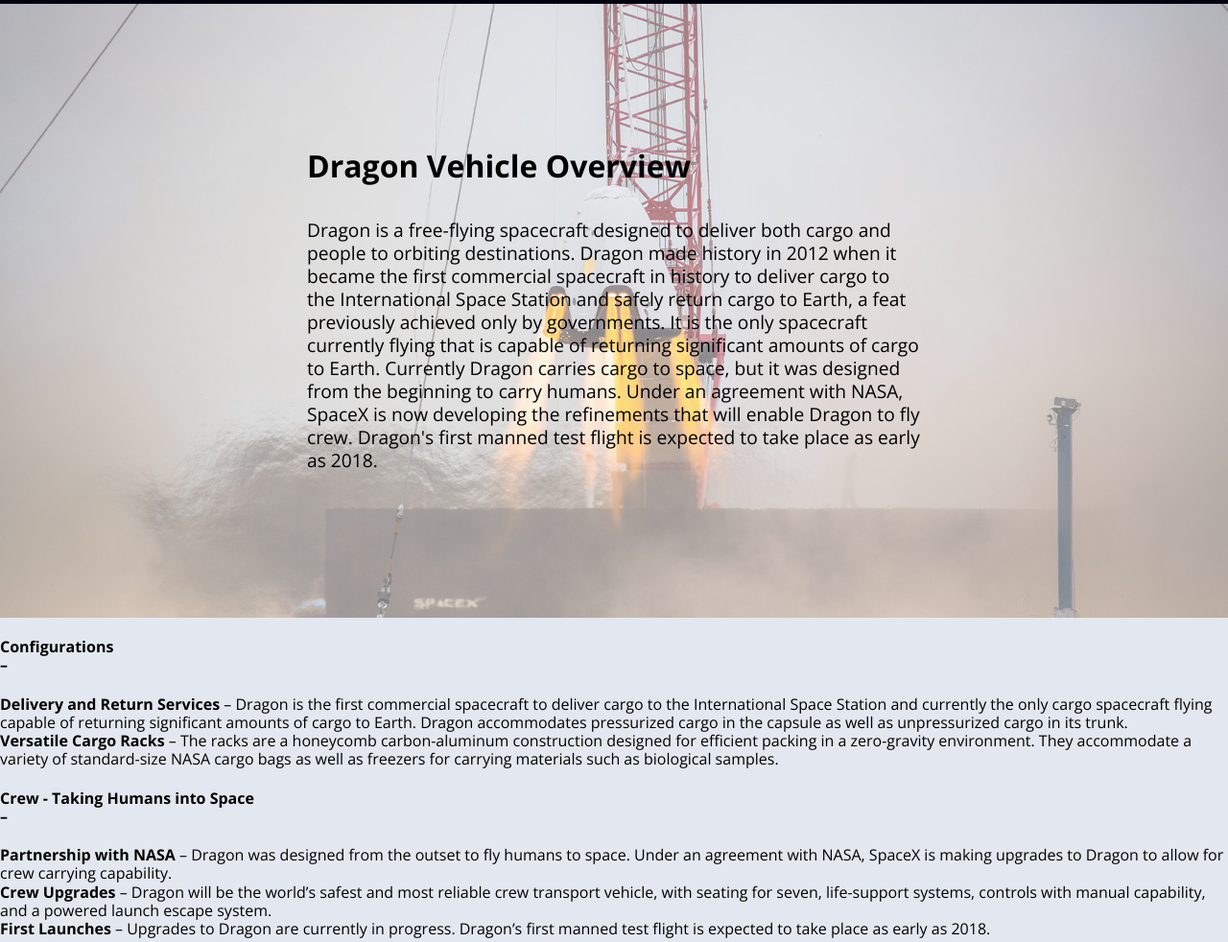
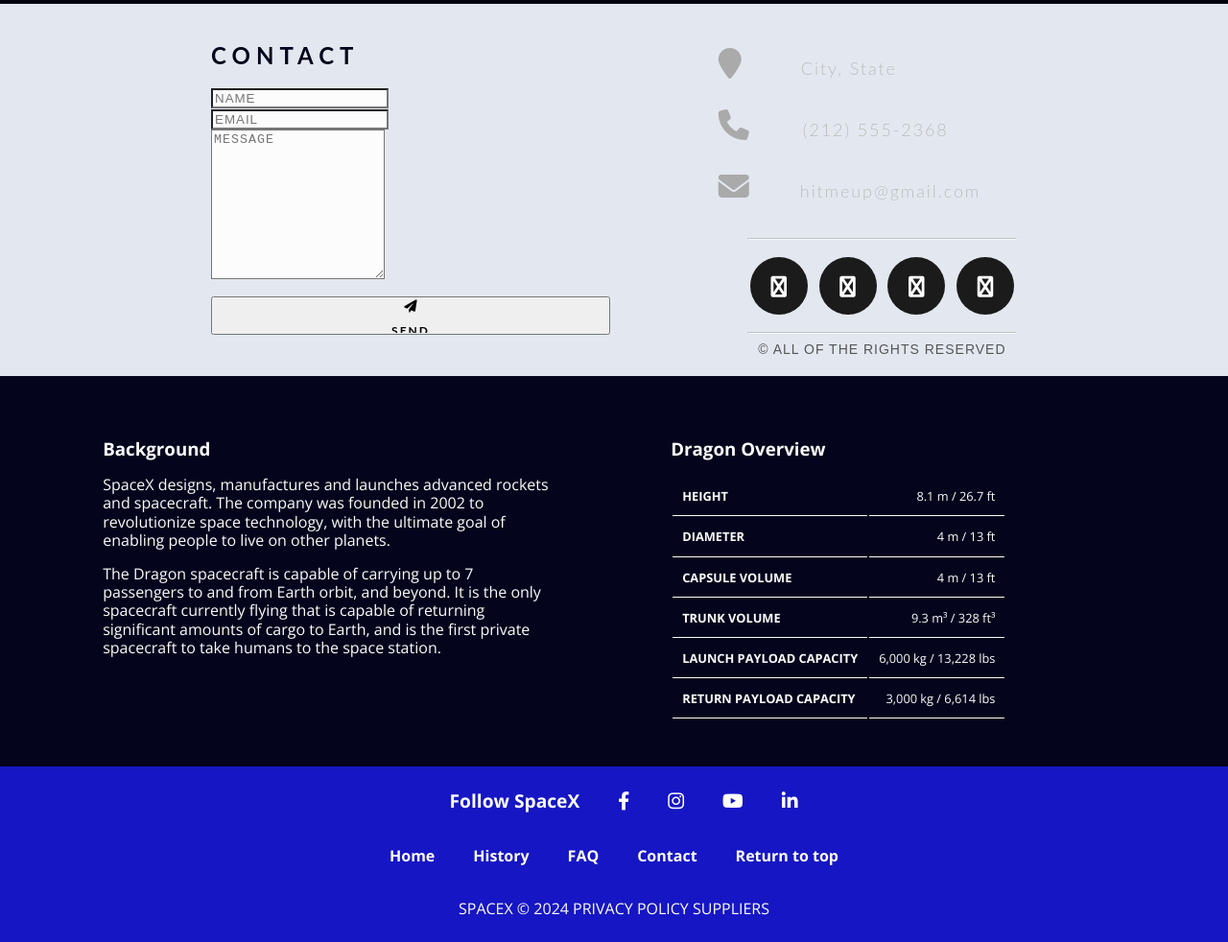
Before and after one commit to emmanuelwestra/IFSC-1310, a plain HTML site: page spacex-dragon/contact.html in a window 1280 px wide. Shown: the part 789-1771 px from the top of the page at 96% size. Drawn offline with nearby package versions, Linux system fonts and the light colour scheme.

Commit message:
Working on contact form

```diff
--- a/spacex-dragon/assets/css/main.css
+++ b/spacex-dragon/assets/css/main.css
@@ -468,6 +468,10 @@ nav[role="navigation-footer"] ul li a:hover {
   background-image: url('../img/space_rainbow.jpg');
 }
 
+#hero-section-contact {
+  background-image: url('../img/dragon_v2_interior.2.jpg')
+}
+
 #hero-section-history h1, #hero-section-history p, #hero-section-faq h1, #hero-section-faq p{
   mix-blend-mode: difference;
 }
@@ -511,6 +515,189 @@ table td {
 
 table td:nth-child(even) {
   text-align: right;
+}
+
+/* ----------
+              Contact Form (Contact Page)
+              Design from "Responsive Contact Form" by Bobby Korec on Codepen.
+              Link: https://codepen.io/bobbykorec/pen/qOGbyr
+---------- */
+
+#contact {
+  width: 100%;
+  height: 100%;
+}
+
+.section-header {
+  font-size: 1.5rem;
+  color: var(--extra-dark-blue);
+  text-transform: uppercase;
+  letter-spacing: 6px;
+}
+
+.contact-wrapper {
+  display: flex;
+  flex-direction: row;
+  justify-content: space-between;
+  margin: 0 auto;
+  padding: 20px;
+  position: relative;
+  max-width: 840px;
+}
+
+/* Left contact page */
+.form-horizontal {
+  /*float: left;*/
+  max-width: 400px;
+  font-family: 'Lato';
+  font-weight: 400;
+}
+
+.form-control,
+textarea {
+  max-width: 400px;
+  background-color: var(--white-color);
+  color: #fff;
+  letter-spacing: 1px;
+}
+
+.send-button {
+  margin-top: 15px;
+  height: 34px;
+  width: 400px;
+  overflow: hidden;
+  transition: all .2s ease-in-out;
+}
+
+.alt-send-button {
+  width: 400px;
+  height: 34px;
+  transition: all .2s ease-in-out;
+}
+
+.send-text {
+  display: block;
+  margin-top: 10px;
+  font: 700 12px 'Lato', sans-serif;
+  letter-spacing: 2px;
+}
+
+.alt-send-button:hover {
+  transform: translate3d(0px, -29px, 0px);
+}
+
+/* Begin Right Contact Page */
+.direct-contact-container {
+  max-width: 400px;
+}
+
+/* Location, Phone, Email Section */
+.contact-list {
+  list-style-type: none;
+  margin-left: -30px;
+  padding-right: 20px;
+}
+
+.list-item {
+  line-height: 4;
+  color: #aaa;
+}
+
+.contact-text {
+  font: 300 18px 'Lato', sans-serif;
+  letter-spacing: 1.9px;
+  color: #bbb;
+}
+
+.place {
+  margin-left: 62px;
+}
+
+.phone {
+  margin-left: 56px;
+}
+
+.gmail {
+  margin-left: 53px;
+}
+
+.contact-text a {
+  color: #bbb;
+  text-decoration: none;
+  transition-duration: 0.2s;
+}
+
+.contact-text a:hover {
+  color: #fff;
+  text-decoration: none;
+}
+
+
+/* Social Media Icons */
+.social-media-list {
+  position: relative;
+  font-size: 22px;
+  text-align: center;
+  width: 100%;
+  margin: 0 auto;
+  padding: 0;
+}
+
+.social-media-list li a {
+  color: #fff;
+}
+
+.social-media-list li {
+  position: relative;
+  display: inline-block;
+  height: 60px;
+  width: 60px;
+  margin: 10px 3px;
+  line-height: 60px;
+  border-radius: 50%;
+  color: #fff;
+  background-color: rgb(27,27,27);
+  cursor: pointer;
+  transition: all .2s ease-in-out;
+}
+
+.social-media-list li:after {
+  content: '';
+  position: absolute;
+  top: 0;
+  left: 0;
+  width: 60px;
+  height: 60px;
+  line-height: 60px;
+  border-radius: 50%;
+  opacity: 0;
+  box-shadow: 0 0 0 1px #fff;
+  transition: all .2s ease-in-out;
+}
+
+.social-media-list li:hover {
+  background-color: #fff;
+}
+
+.social-media-list li:hover:after {
+  opacity: 1;
+  transform: scale(1.12);
+  transition-timing-function: cubic-bezier(0.37,0.74,0.15,1.65);
+}
+
+.social-media-list li:hover a {
+  color: #000;
+}
+
+.copyright {
+  font: 200 14px 'Oswald', sans-serif;
+  color: #555;
+  letter-spacing: 1px;
+  text-align: center;
+}
+
+hr {
+  border-color: rgba(255,255,255,.6);
 }
 
 /* ---------- Adjustments for medium screens (tablets) ---------- */
--- a/spacex-dragon/contact.html
+++ b/spacex-dragon/contact.html
@@ -32,10 +32,10 @@
                     <li><a href="#">Contact</a></li>
                 </ul>
             </nav>
-            <section class="hero-section">
+            <section class="hero-section" id="hero-section-contact">
                 <header>
-                    <h1>Dragon</h1>
-                    <p>Sending Humans and Cargo into Space</p>
+                    <h1>Contact</h1>
+                    <p>Let's start a conversation.</p>
                 </header>
             </section>
             <aside class="stats">
@@ -55,36 +55,61 @@
                 </ul>
             </aside>
             <div class="content">
-                <section class="overview">
-                    <div>
-                        <h2>Dragon Vehicle Overview</h2>
-                        <p>Dragon is a free-flying spacecraft designed to deliver both cargo and people to orbiting destinations. Dragon made history in 2012 when it became the first commercial spacecraft in history to deliver cargo to the International Space Station and safely return cargo to Earth, a feat previously achieved only by governments. It is the only spacecraft currently flying that is capable of returning significant amounts of cargo to Earth. Currently Dragon carries cargo to space, but it was designed from the beginning to carry humans. Under an agreement with NASA, SpaceX is now developing the refinements that will enable Dragon to fly crew. Dragon's first manned test flight is expected to take place as early as 2018.</p>
-                    </div>
-                </section>
                 <section clas="main-area">
-                    <article>
-                        <h4>Configurations<br />–</h4>
-                        <ul>
-                            <li><strong>Delivery and Return Services</strong> – Dragon is the first commercial spacecraft to deliver cargo to the International Space Station and currently the only cargo spacecraft flying capable of returning significant amounts of cargo to Earth. Dragon accommodates pressurized cargo in the capsule as well as unpressurized cargo in its trunk.</li>
-                            <li><strong>Versatile Cargo Racks</strong> – The racks are a honeycomb carbon-aluminum construction designed for efficient packing in a zero-gravity environment. They accommodate a variety of standard-size NASA cargo bags as well as freezers for carrying materials such as biological samples.</li>
-                        </ul>
-                    </article>
-                    <article>
-                        <h4>Crew - Taking Humans into Space<br />–</h4>
-                        <ul>
-                            <li><strong>Partnership with NASA</strong> – Dragon was designed from the outset to fly humans to space. Under an agreement with NASA, SpaceX is making upgrades to Dragon to allow for crew carrying capability.</li>
-                            <li><strong>Crew Upgrades</strong> – Dragon will be the world’s safest and most reliable crew transport vehicle, with seating for seven, life-support systems, controls with manual capability, and a powered launch escape system.</li>
-                            <li><strong>First Launches</strong> – Upgrades to Dragon are currently in progress. Dragon’s first manned test flight is expected to take place as early as 2018.</li>
-                        </ul>
-                    </article>
-                    <article>
-                        <h4>Dragon Lab - A Free-Flying Microgravity Laboratory<br />–</h4>
-                        <ul>
-                            <li><strong>Facilitating Research</strong> – DragonLab is a free-flying, unmanned platform designed for research and testing in a microgravity environment independent of the International Space Station.</li>
-                            <li><strong>Longevity</strong> – It can transport payloads, experiments, instruments, and sensors into space and back to Earth on missions ranging from one week to two years.</li>
-                            <li><strong>Capabilities</strong> – DragonLab can readily accommodate instrument and sensor testing, space physics and relativity experiments, radiation effects research, and many other microgravity tests.</li>
-                        </ul>
-                    </article>
+                    <!-- Design from "Responsive Contact Form" by Bobby Korec on Codepen. Link: https://codepen.io/bobbykorec/pen/qOGbyr -->
+                    <section id="contact">
+                        <div class="contact-wrapper">
+                        <!-- Left contact page -->
+                          <form id="contact-form" class="form-horizontal" role="form">
+                            <thead>
+                                <td>
+                                    <h1 class="section-header">Contact</h1>
+                                </td>
+                            </thead>
+                            <div class="form-group">
+                              <div class="col-sm-12">
+                                <input type="text" class="form-control" id="name" placeholder="NAME" name="name" value="" required>
+                              </div>
+                            </div>
+                            <div class="form-group">
+                              <div class="col-sm-12">
+                                <input type="email" class="form-control" id="email" placeholder="EMAIL" name="email" value="" required>
+                              </div>
+                            </div>
+                            <textarea class="form-control" rows="10" placeholder="MESSAGE" name="message" required></textarea>
+                            <button class="btn btn-primary send-button" id="submit" type="submit" value="SEND">
+                              <div class="alt-send-button">
+                                <i class="fa fa-paper-plane"></i><span class="send-text">SEND</span>
+                              </div>
+                            </button>
+                          </form>
+                        <!-- Left contact page -->
+                            <div class="direct-contact-container">
+                              <ul class="contact-list">
+                                <li class="list-item"><i class="fa fa-map-marker fa-2x"><span class="contact-text place">City, State</span></i></li>
+                                <li class="list-item"><i class="fa fa-phone fa-2x"><span class="contact-text phone"><a href="tel:1-212-555-5555" title="Give me a call">(212) 555-2368</a></span></i></li>
+                                <li class="list-item"><i class="fa fa-envelope fa-2x"><span class="contact-text gmail"><a href="mailto:#" title="Send me an email">hitmeup@gmail.com</a></span></i></li>
+                              </ul>
+                              <hr>
+                              <ul class="social-media-list">
+                                <li><a href="#" target="_blank" class="contact-icon">
+                                  <i class="fa fa-github" aria-hidden="true"></i></a>
+                                </li>
+                                <li><a href="#" target="_blank" class="contact-icon">
+                                  <i class="fa fa-codepen" aria-hidden="true"></i></a>
+                                </li>
+                                <li><a href="#" target="_blank" class="contact-icon">
+                                  <i class="fa fa-twitter" aria-hidden="true"></i></a>
+                                </li>
+                                <li><a href="#" target="_blank" class="contact-icon">
+                                  <i class="fa fa-instagram" aria-hidden="true"></i></a>
+                                </li>
+                              </ul>
+                              <hr>
+                              <div class="copyright">&copy; ALL OF THE RIGHTS RESERVED</div>
+                            </div>
+                        </div>
+                      </section>
                 </section>
                 <aside role="complementary">
                     <article>
```
Also changed, not shown: spacex-dragon/assets/img/dragon-Logo.png (renamed from spacex-dragon/assets/img/Dragon-Logo.png).
